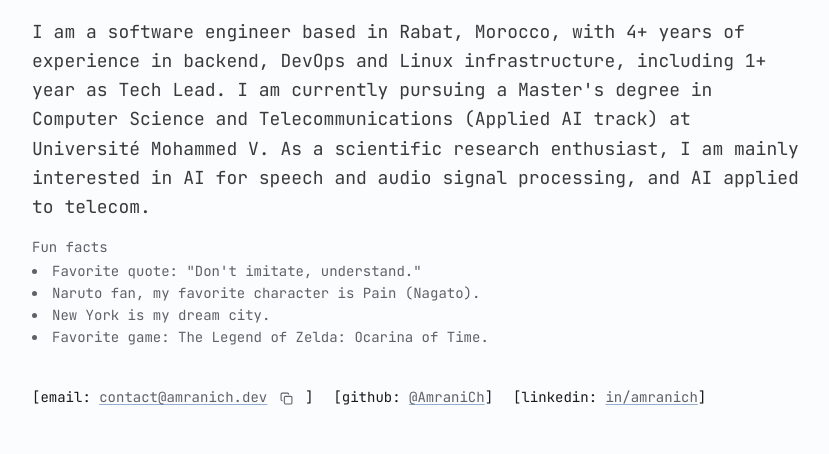
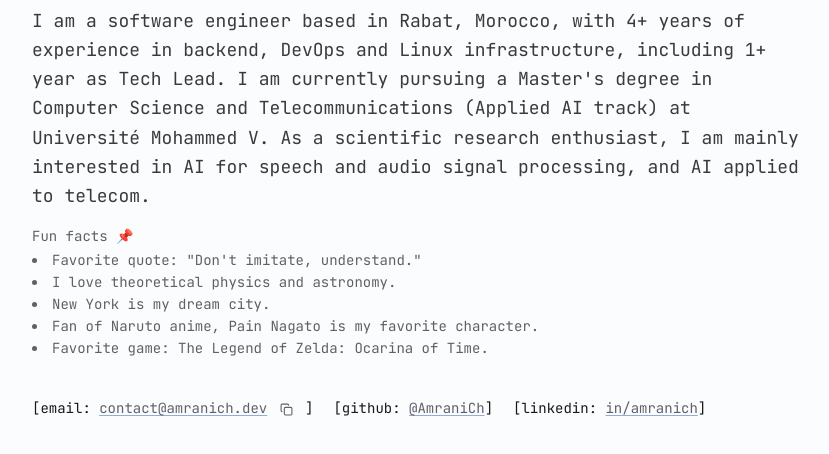
Before and after one commit to AmraniCh/amranich.dev, an Astro site: page / in a window 1280 px wide. Shown: the part 270-724 px from the top of the page, without its empty margins (224-1053 px from the left). Built offline with nearby package versions, Linux system fonts and the light colour scheme; Astro itself is replaced by a stand-in of ours.

Commit message:
change: update fun facts and add pin emoji to title

```diff
--- a/public/0user.json
+++ b/public/0user.json
@@ -7,8 +7,9 @@
         "note": "",
         "funFacts": [
             "Favorite quote: \"Don't imitate, understand.\"",
-            "Naruto fan, my favorite character is Pain (Nagato).",
+            "I love theoretical physics and astronomy.",
             "New York is my dream city.",
+            "Fan of Naruto anime, Pain Nagato is my favorite character.",
             "Favorite game: The Legend of Zelda: Ocarina of Time."
         ]
     },
--- a/src/pages/index.astro
+++ b/src/pages/index.astro
@@ -17,7 +17,7 @@ import siteInfo from "../../public/0user.json";
             </p>
             {siteInfo.home.funFacts && siteInfo.home.funFacts.length > 0 && (
                 <div class:list={["text-sm text-muted-foreground", siteInfo.home.note ? "mb-4" : "mb-10"]}>
-                    <p class="mb-1">Fun facts</p>
+                    <p class="mb-1">Fun facts <span aria-hidden="true">📌</span></p>
                     <ul class="list-disc list-inside space-y-0.5">
                         {siteInfo.home.funFacts.map((fact) => (
                             <li class="text-pretty">{fact}</li>
```
